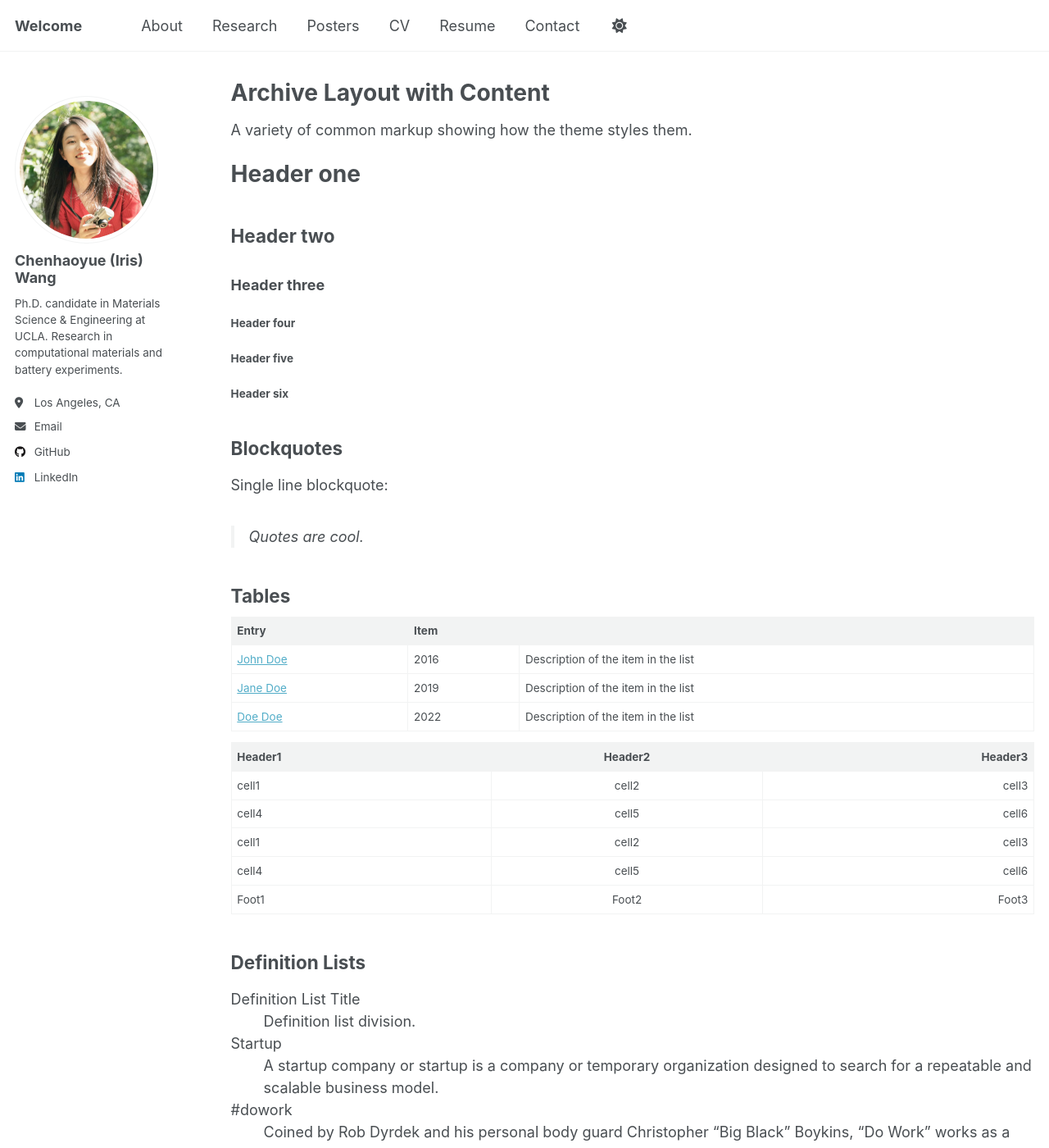
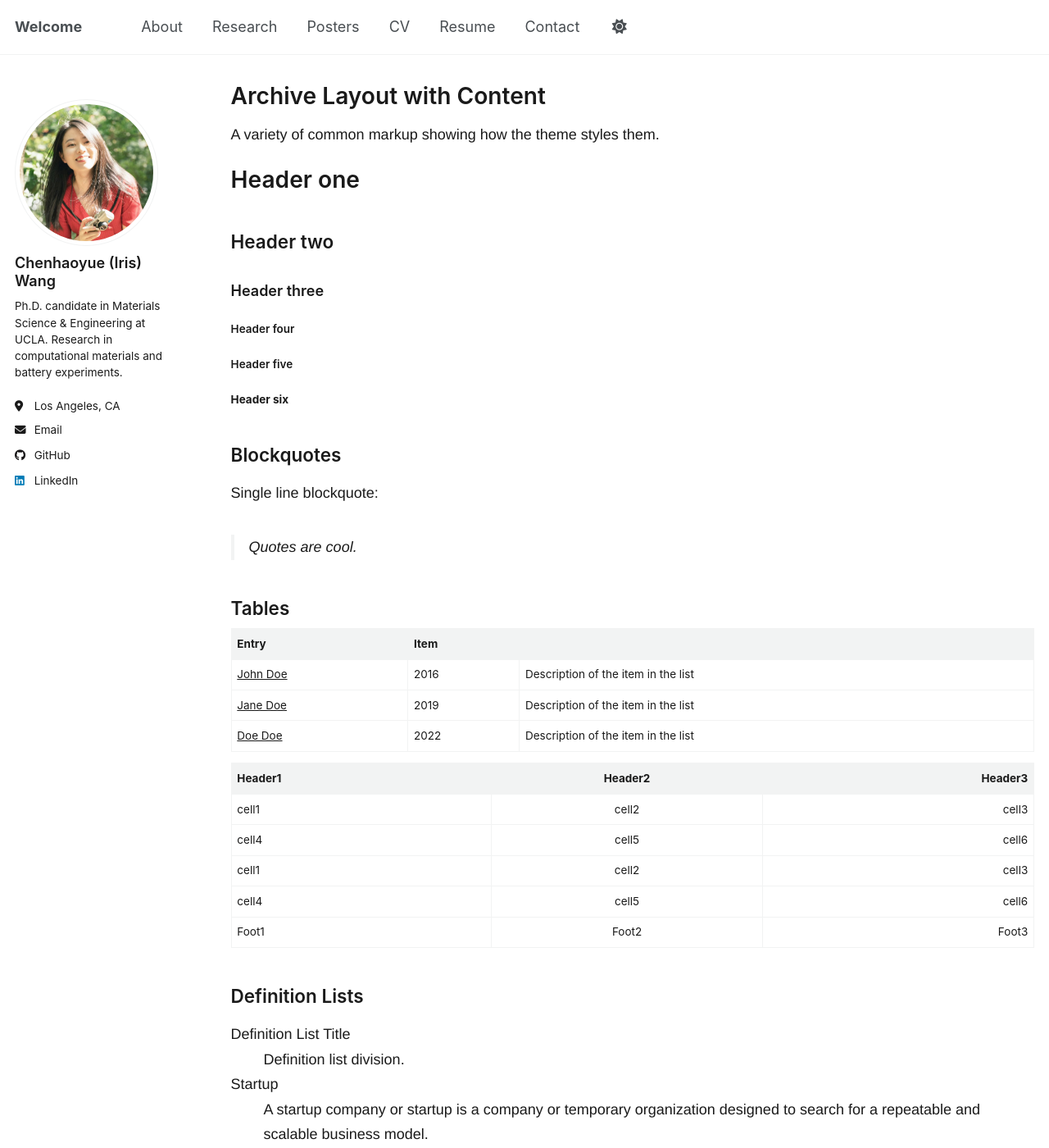
Before and after one commit to Iris-wang-233/Iris-Wang-233.github.io, a Jekyll site: the page built from _pages/archive-layout-with-content.md, in a window 1280 px wide and 1400 px high. Shown: the whole window at 82% size. Built offline with Jekyll 4.4.1, drawn with Linux system fonts in a browser that asks for light colours; a script that is not in the unit is left out.

Commit message:
Update custom.css

```diff
--- a/assets/css/custom.css
+++ b/assets/css/custom.css
@@ -1,20 +1,55 @@
-/* ===== Homepage Intro Section (Compact, Bold, Unified) ===== */
+/* ============================================================
+   GLOBAL TYPOGRAPHY AND COLORS
+   ============================================================ */
+
+body {
+  font-family: "Helvetica Neue", Helvetica, Arial, sans-serif;
+  color: #1A1A1A;              /* unified dark text color */
+  line-height: 1.7;
+  font-size: 1rem;
+  background-color: #ffffff;
+}
+
+/* Headings */
+h1, h2, h3, h4, h5 {
+  color: #1A1A1A;
+  font-weight: 600;
+}
+
+/* Links */
+a {
+  color: #1A1A1A;
+  text-decoration: none;
+  transition: color 0.3s ease;
+}
+
+a:hover {
+  color: #5c5c5c;
+}
+
+/* ============================================================
+   HOMEPAGE INTRO SECTION
+   ============================================================ */
+
 .intro-text {
-  font-size: 1.55rem;          /* larger and readable */
-  line-height: 1.6;            /* tighter spacing between lines */
-  font-weight: 500;            /* medium-bold */
-  color: #1A1A1A;              /* uniform dark text */
+  font-size: 1.55rem;
+  line-height: 1.6;
+  font-weight: 500;
+  color: #1A1A1A;
   max-width: 850px;
   margin: 2rem auto 2rem;
   text-align: left;
 }
 
 .intro-text strong {
-  color: inherit;              /* removes the red */
-  font-weight: 600;            /* slightly bolder for emphasis */
+  color: inherit;      /* no color change */
+  font-weight: 600;
 }
 
-/* ===== Fix Homepage Feature Card Layout ===== */
+/* ============================================================
+   FEATURE CARD SECTION (ABOUT / RESEARCH / POSTERS)
+   ============================================================ */
+
 .feature__wrapper {
   display: flex;
   justify-content: center;
@@ -39,13 +74,14 @@
 }
 
 .feature__item:hover {
-  background-color: #fff3e0;
-  transform: translateY(-6px);
-  box-shadow: 0 6px 16px rgba(0, 0, 0, 0.1);
+  background-color: #F5F5F5;
+  transform: translateY(-4px);
+  box-shadow: 0 6px 12px rgba(0, 0, 0, 0.1);
 }
 
+/* Card title links */
 .feature__item h3 a {
-  color: #8B0000;
+  color: #1A1A1A;
   text-decoration: none;
   font-weight: 700;
   font-size: 1.2rem;
@@ -53,12 +89,39 @@
 }
 
 .feature__item h3 a:hover {
-  color: #EFB73E;
+  color: #5c5c5c;
 }
 
+/* Card description */
 .feature__item p {
-  color: #1D3557;
+  color: #1A1A1A;
   font-size: 0.95rem;
   line-height: 1.6;
   margin-top: 0.5rem;
 }
+
+/* ============================================================
+   RESPONSIVENESS (for tablets & phones)
+   ============================================================ */
+
+@media (max-width: 900px) {
+  .feature__wrapper {
+    gap: 1.5rem;
+  }
+
+  .feature__item {
+    flex: 1 1 100%;
+    max-width: 100%;
+  }
+
+  .intro-text {
+    font-size: 1.35rem;
+  }
+}
+
+@media (max-width: 600px) {
+  .intro-text {
+    font-size: 1.25rem;
+    line-height: 1.6;
+  }
+}
```
